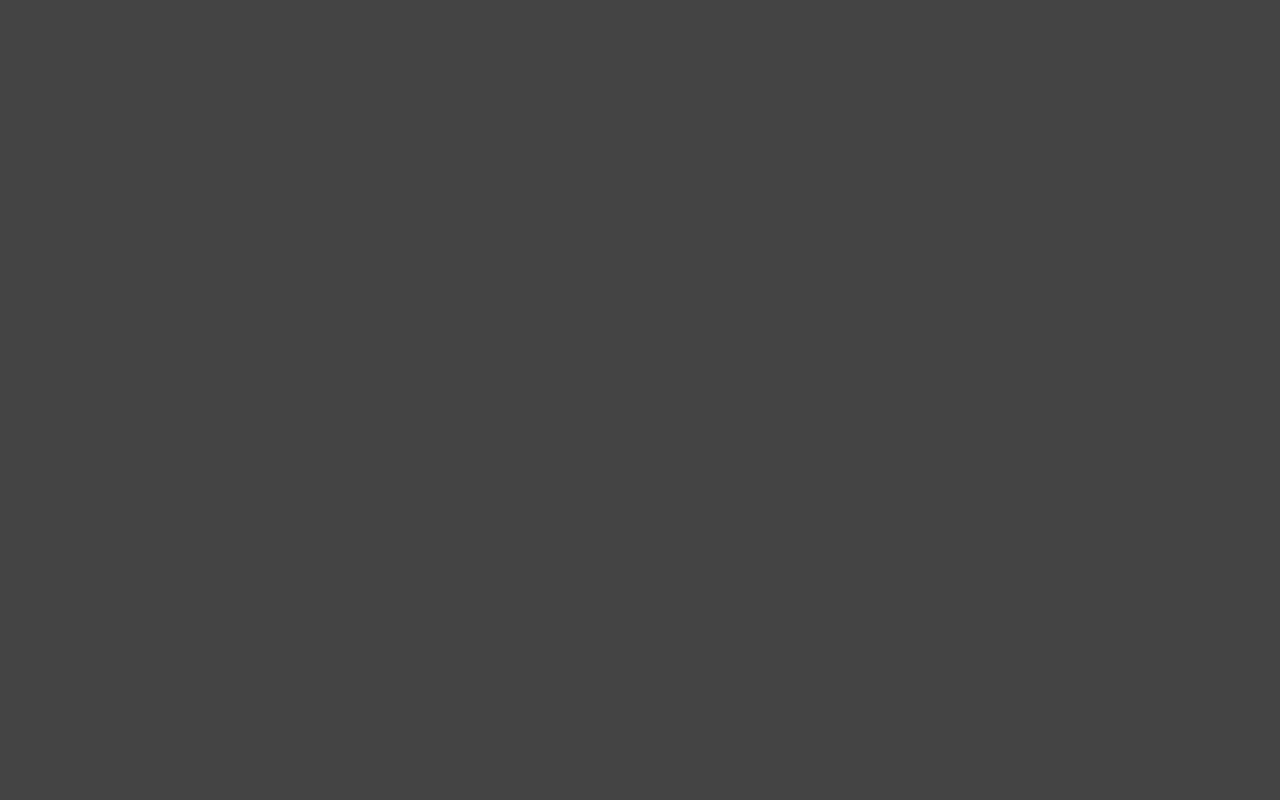
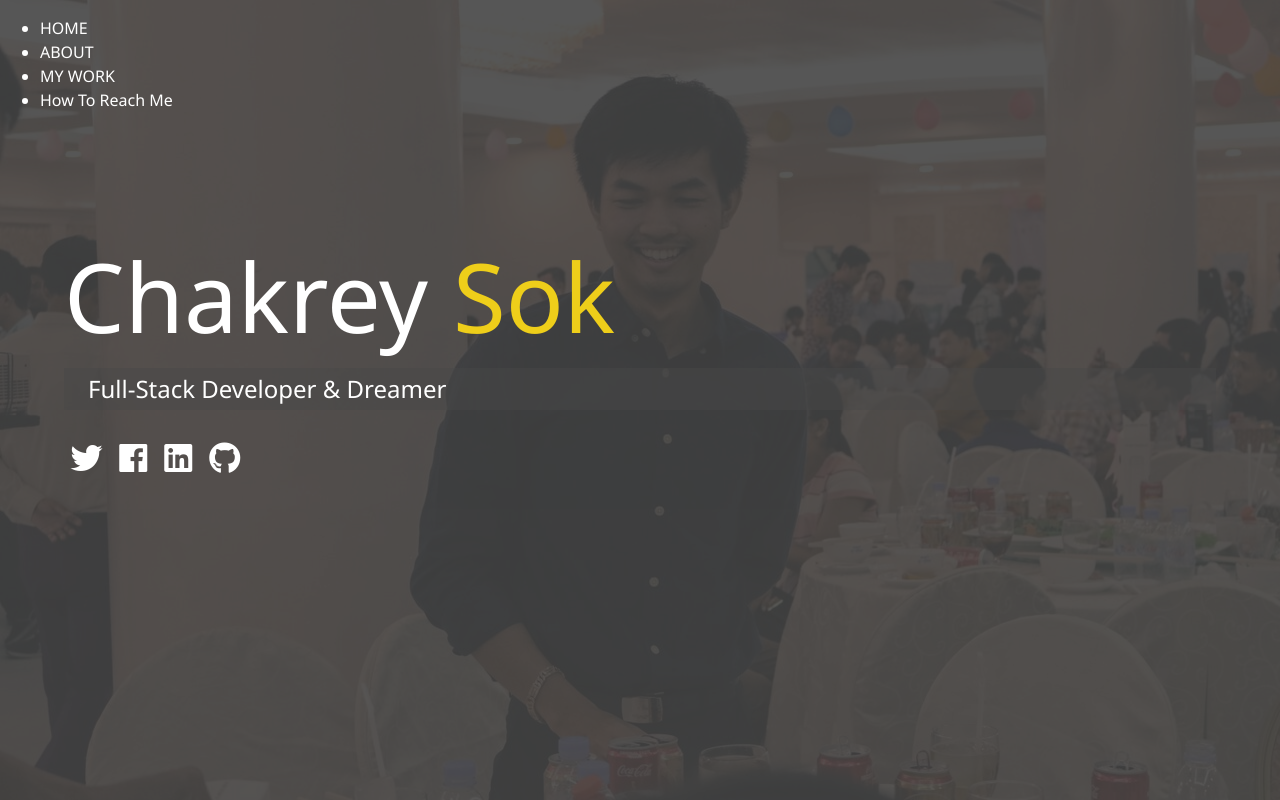
Before and after one commit to chakreysok/Personal-Portfolio, a website: page dist/index.html in a window 1280 px wide. Drawn offline with Linux system fonts and the light colour scheme.

Commit message:
index markup and sass

```diff
--- /dev/null
+++ b/scss/_config.scss
@@ -0,0 +1,31 @@
+$primary-color: #444;
+$secondary-color: #eece1a;
+$show-home-image: true;
+$home-image: url(../img/background.jpeg);
+$background-opacity: 0.9;
+
+
+@mixin easeOut{
+  transition: all 0.5s ease-out;
+
+}
+@mixin background{
+  @if $show-home-image{
+    &#bg-img{
+      background: $home-image;
+      background-attachment: fixed;
+      background-size: cover;
+      &:after{
+        content: "";
+        position: absolute;
+        top: 0;
+        right: 0;
+        width: 100%;
+        height: 100%;
+        z-index: -1;
+        background-color: rgba($primary-color,$background-opacity);
+      }
+    }
+
+  }
+}
--- a/scss/main.scss
+++ b/scss/main.scss
@@ -1,5 +1,61 @@
-$primary-color: #444;
+@import 'config'
+*{
+  box-sizing: border-box;
+}
+body{
+  @include background;
+  background-color: $primary-color;
+  color: #fff;
+  height: 100%;
+  margin: 0;
+  font-family: 'Segoe UI', Tahoma, Geneva, Verdana, sans-serif;
+  line-height: 1.5;
+}
+// heading
+h1,h2,h3{
+  margin: 0;
+  font-weight: 400;
+  &.lg-heading{
+    font-size: 6rem;
+  }
+  &.sm-heading{
+    margin-bottom: 2rem;
+    padding: 0.2rem 1em;
+    background: rgba(lighten($primary-color, 2), 0.5) ;
+  }
 
-body{
-  background-color: $primary-color;
 }
+a {
+  color: #fff ;
+  text-decoration: none;
+}
+header{
+  position: fixed;
+  z-index: 2;
+  width: 100%;
+}
+.text-secondary{
+  color: $secondary-color;
+}
+main{
+  padding: 4rem;
+  height: 100%;
+
+  .icons{
+    margin-top: 1em;
+    a{
+      padding: 0.4rem;
+
+      &:hover{
+        color: $secondary-color;
+        @include easeOut();
+      }
+    }
+  }
+  &#home{
+    overflow: hidden;
+    h1{
+      margin-top: 20vh;
+    }
+  }
+}
```
Also changed, not shown: dist/css/main.css, dist/img/background.jpeg (added), dist/img/nerd.jpg (added), dist/index.html, dist/js/main.js (added).
